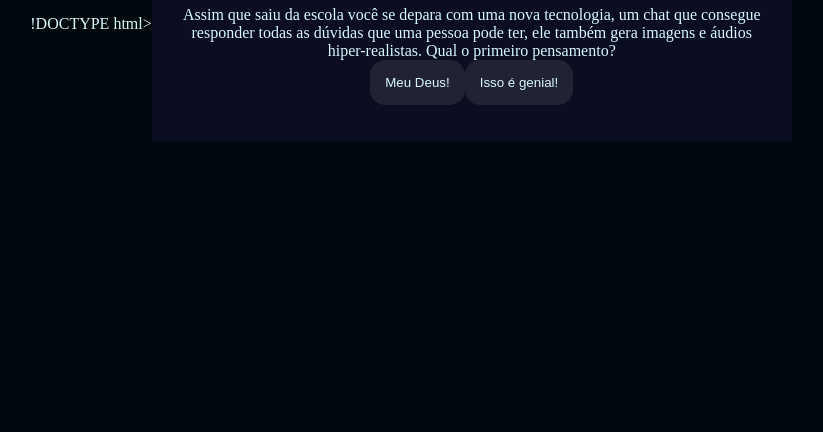
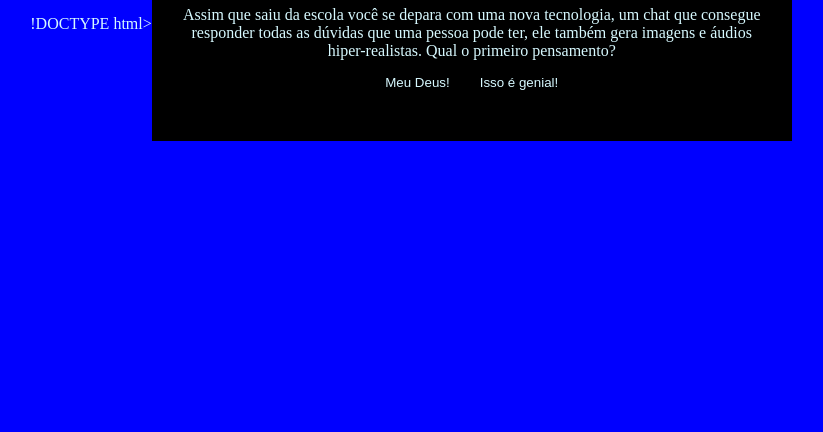
Before and after one commit to alexcristopher/cristopher, a plain HTML site: page index.html in a window 1280 px wide. Shown: the part 384-816 px from the top of the page, without its empty margins (229-1052 px from the left). Drawn offline with Linux system fonts and the light colour scheme.

Commit message:
Update style.css

```diff
--- a/style.css
+++ b/style.css
@@ -1,8 +1,9 @@
 :root{
-    --cor-fundo: #01080E ;
-    --cor-principal: #0B0D20 ;
-    --cor-secundaria: #212333;
-    --cor-destaque: #2BDEFD;
+    --cor-fundo: blue ;
+    --cor-principal: black;
+    --cor-secundaria: black ;
+    --cor-destaque: blue ;
+
     --cor-texto: #D7F9FF;
 
 }
```
